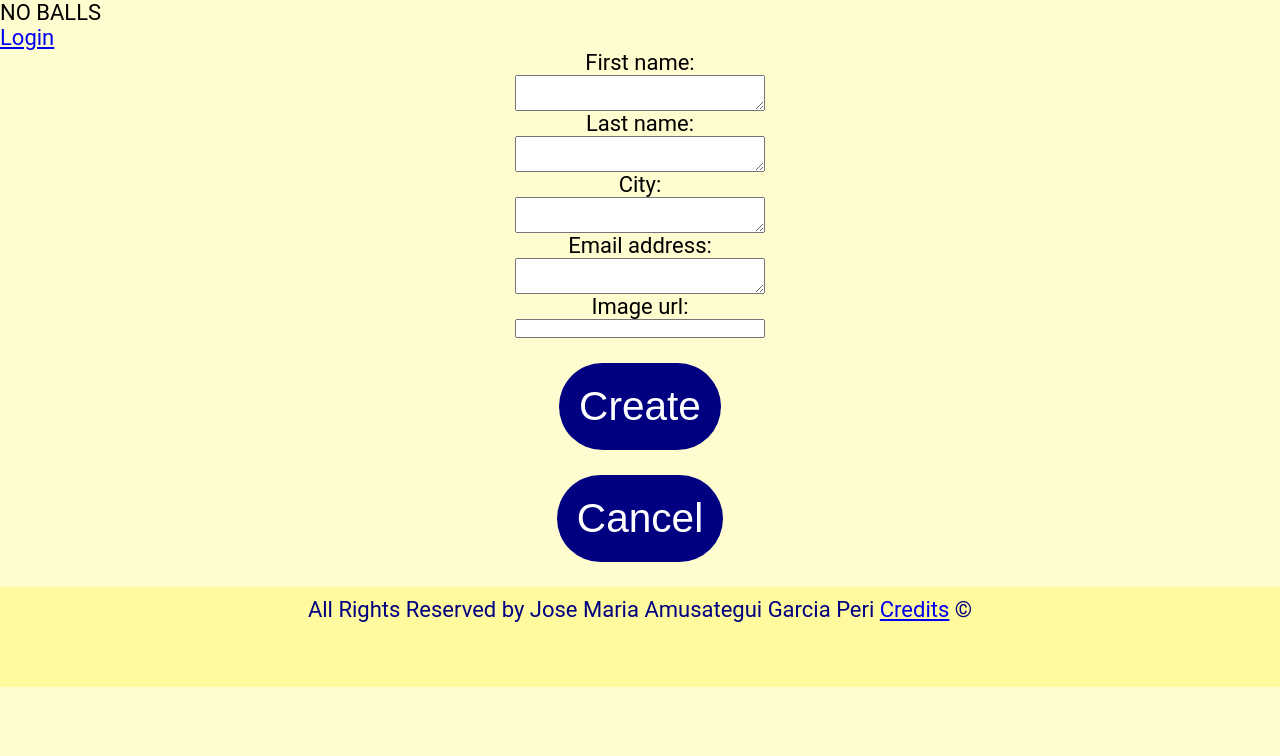
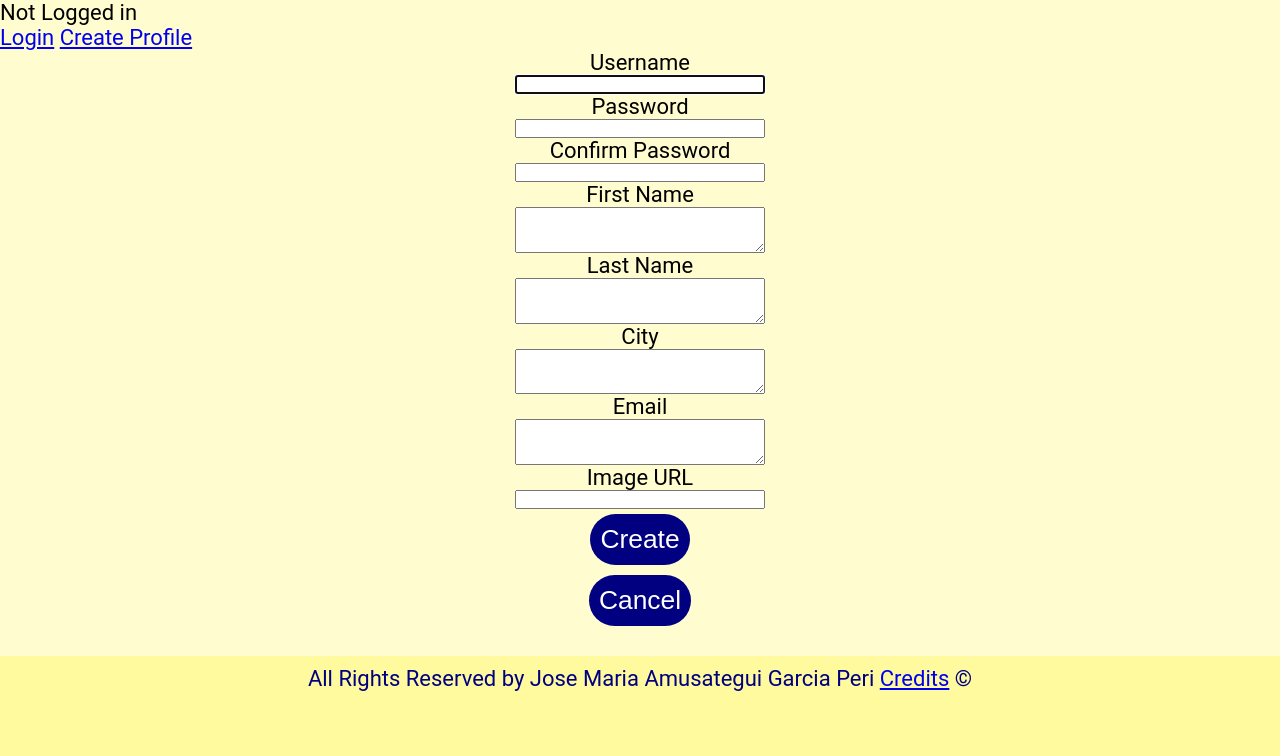
Before and after one commit to jmamusBU/cs412, a Django app: page /mini_fb/create_profile in a window 1280 px wide. Shown: the part 102-858 px from the top of the page. Before the commit the page ends 789 px from the top, so only its background shows below. Run offline with Django 5.2, Linux system fonts and the light colour scheme.

Commit message:
A9 Task 3

```diff
--- a/mini_fb/static/mini_fb/styles.css
+++ b/mini_fb/static/mini_fb/styles.css
@@ -75,6 +75,8 @@ table, th, td {
     padding: 0;
 }
 
+
+
 header {
     background-color: #fffa9d;
     color: #000080;
@@ -102,20 +104,20 @@ form {
     display: flex;
     flex-direction: column;
     max-width: 250px;
-    max-height: 50%;
+    max-height: 65%;
 }
 
 button {
     display: flex;
     flex-direction: column;
     align-items: center;
-    margin: auto;
-    padding: 20px;
+    margin: 5px auto;
+    padding: 10px;
     border: none;
     border-radius: 100px;
     background-color: #000080;
     color: white;
-    font-size: calc(15px + 2vw);
+    font-size: 1.2em;
 }
 
 .status_img {
--- a/mini_fb/templates/mini_fb/base.html
+++ b/mini_fb/templates/mini_fb/base.html
@@ -20,11 +20,10 @@ Description: base template for mini_fb app, providing a header, nav, and footer
         </nav>
         {% if request.user.is_authenticated %}
 
-        <p>BALLS: {{request.user}}</p>
+        <p>Logged in as: {{request.user}}</p>
         {% if request.user.profile_set.first %}
         <a href="{{ request.user.profile_set.first.get_absolute_url }}" target="_blank">View Profile</a>
-        {% else  %}
-        <a href="{% url 'create_profile' %}">Create Profile</a>
+
         {% endif %}
 
         <form action="{% url 'logout' %}" method="post" class="logout">
@@ -32,8 +31,9 @@ Description: base template for mini_fb app, providing a header, nav, and footer
             <button type="submit" class="logout">Logout</button>
         </form>
         {% else %}
-        <p>NO BALLS</p>
+        <p>Not Logged in</p>
         <a href="{% url 'login' %}">Login</a>
+        <a href="{% url 'create_profile' %}">Create Profile</a>
         {% endif %}
 
         {% block content %}
--- a/mini_fb/templates/mini_fb/create_profile_form.html
+++ b/mini_fb/templates/mini_fb/create_profile_form.html
@@ -9,12 +9,25 @@ Description: displays a form to create a new profile in the database
 {% block content %}
 <form method="POST">
     {% csrf_token %}
+    <p>Username</p>
+    {{ user_form.username }}
+    <p>Password</p>
+    {{ user_form.password1 }}
+    <p>Confirm Password</p>
+    {{ user_form.password2 }}
+    <p>First Name</p>
+    {{ form.first_name }}
+    <p>Last Name</p>
+    {{ form.last_name }}
+    <p>City</p>
+    {{ form.city }}
+    <p>Email</p>
+    {{ form.email_address }}
+    <p>Image URL</p>
+    {{ form.image_url }}
 
-    {{ form.as_table }}
-    <br>
     <button type="submit">Create</button>
 </form>
-<br>
 <form action="{% url 'show_all_profiles' %}">
     <button type="submit">Cancel</button>
 </form>
--- a/mini_fb/urls.py
+++ b/mini_fb/urls.py
@@ -23,5 +23,4 @@ urlpatterns = [
     path(r'profile/news_feed', ShowNewsFeedView.as_view(), name="news_feed"),
     path('login/', auth_views.LoginView.as_view(template_name='mini_fb/login.html'), name='login'),
     path(r'logout/', auth_views.LogoutView.as_view(template_name='mini_fb/logged_out.html'), name='logout'),
-    path('register/', views.RegistrationView.as_view(), name='register'),
 ]
--- a/mini_fb/views.py
+++ b/mini_fb/views.py
@@ -46,6 +46,37 @@ class CreateProfileView(CreateView):
 
         form.instance.user = user
         return super().form_valid(form)
+
+    def get_context_data(self, **kwargs: Any):
+        context = super().get_context_data(**kwargs)
+        user_form = UserCreationForm()
+        context['user_form'] = user_form
+        return context
+
+    def dispatch(self, request: HttpRequest, *args: Any, **kwargs: Any) -> HttpResponse:
+        '''Handle the user creation form submission'''
+
+        if self.request.POST:
+            print(f"CreateProfileView.dispatch: self.request.POST={self.request.POST}")
+
+            user_form = UserCreationForm(self.request.POST)
+
+            if not user_form.is_valid():
+                print(f"form.errors={form.errors}")
+
+                return super().dispatch(request, *args, **kwargs)
+
+            user = user_form.save()
+
+
+            print(f"user={user}")
+
+            login(self.request, user)
+            print(f"User {user} logged in.")
+
+
+        return super().dispatch(request, *args, **kwargs)
+
 
 class CreateStatusMessageView(LoginRequiredMixin, CreateView):
     '''Displays a page to create a status message'''
@@ -169,33 +200,3 @@ class ShowNewsFeedView(DetailView):
 
     def get_object(self):
         return Profile.objects.get(user=self.request.user)
-
-
-class RegistrationView(CreateView):
-    '''Handle registration of a new user'''
-
-    template_name = 'mini_fb/registration.html'
-    form_class = UserCreationForm
-
-    def dispatch(self, request: HttpRequest, *args: Any, **kwargs: Any) -> HttpResponse:
-        '''Handle the user creation form submission'''
-
-        if self.request.POST:
-            print(f"RegistrationView.dispatch: self.request.POST={self.request.POST}")
-
-            form = UserCreationForm(self.request.POST)
-
-            if not form.is_valid():
-                print(f"form.errors={form.errors}")
-
-                return super().dispatch(request, *args, **kwargs)
-
-            user = form.save()
-
-            print(f"user={user}")
-
-            login(self.request, user)
-            print(f"User {user} logged in.")
-
-
-        return super().dispatch(request, *args, **kwargs)
```
Also changed, not shown: mini_fb/templates/mini_fb/login.html (+2 -5 lines), db.sqlite3.
